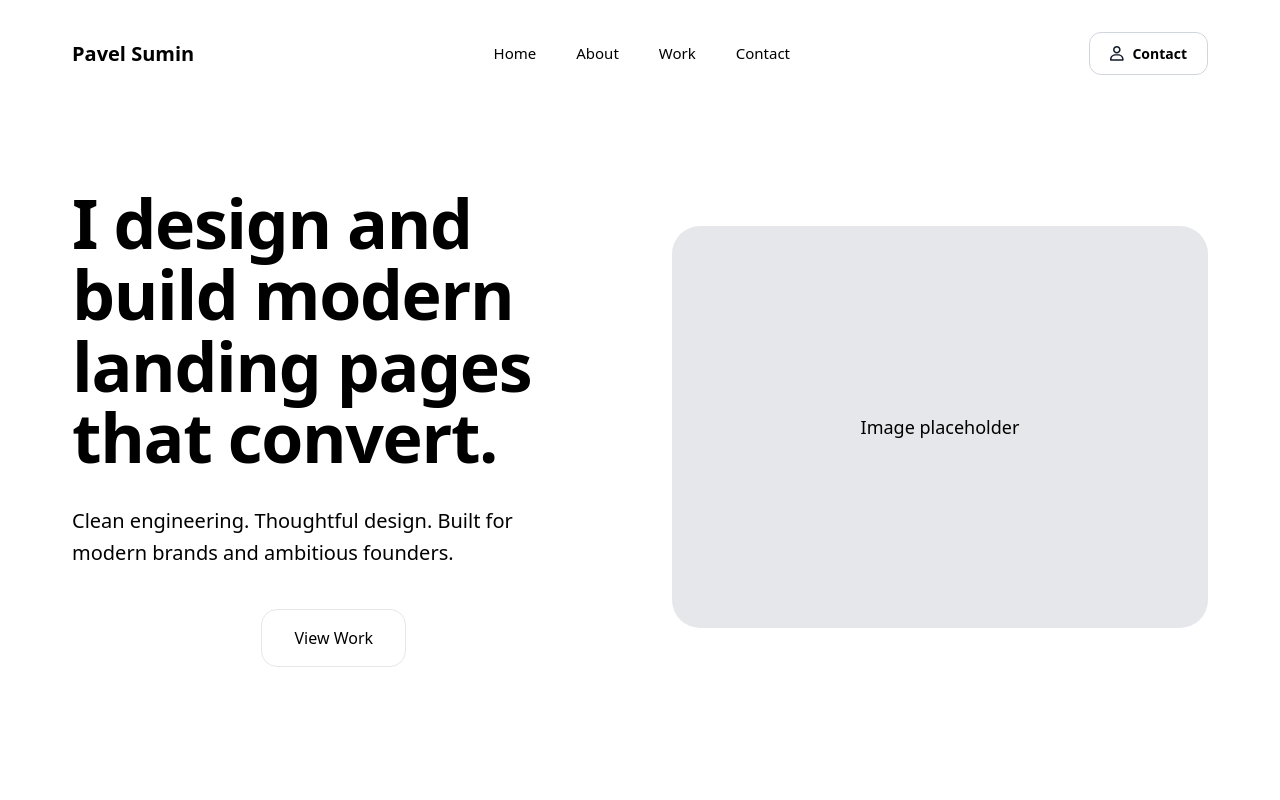
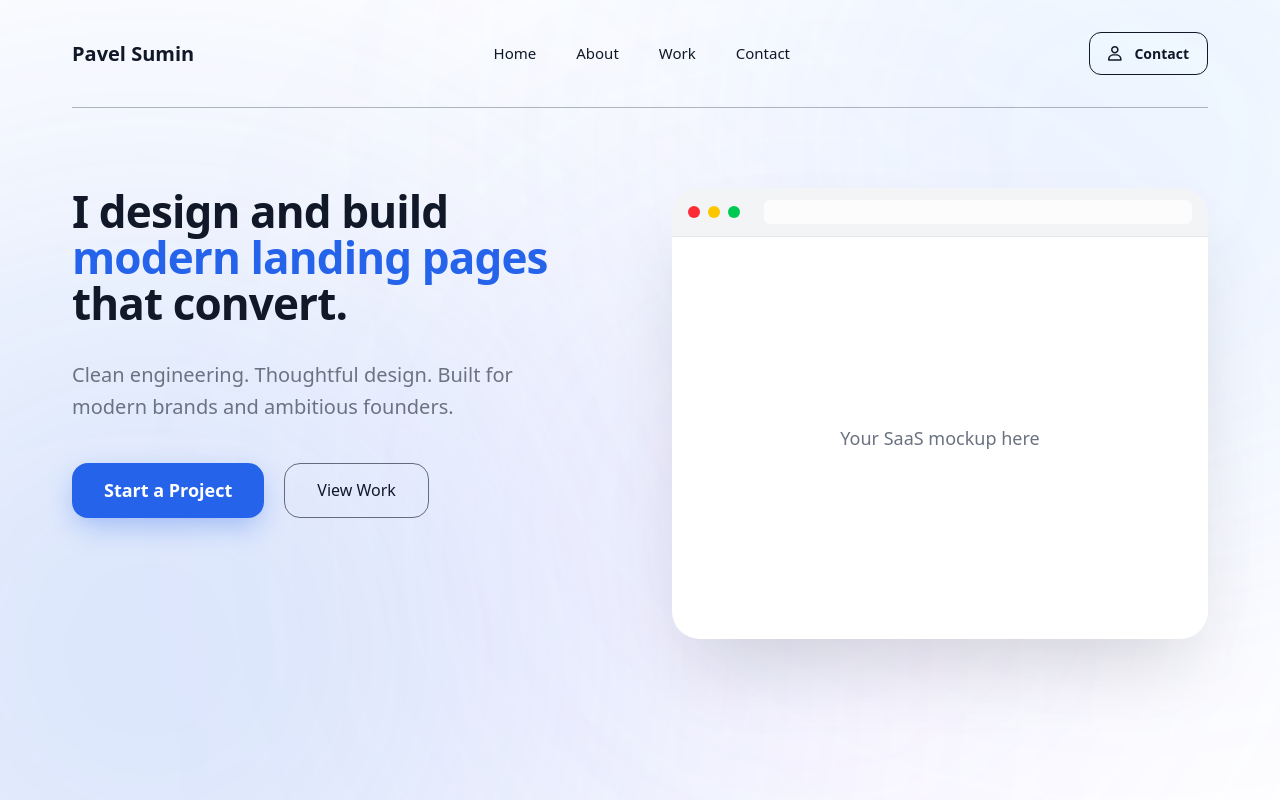
Before and after one commit to pavsumin/pavelsumin, a Next.js app: page / in a window 1280 px wide. Built offline with nearby package versions, Linux system fonts and the light colour scheme.

Commit message:
Universe Background added; The base for the floatingWindow added.

```diff
--- a/app/globals.css
+++ b/app/globals.css
@@ -1,3 +1,4 @@
+@config "../tailwind.config.ts";
 @import 'tailwindcss';
 
 html {
--- a/app/page.tsx
+++ b/app/page.tsx
@@ -1,22 +1,22 @@
+import FloatingWindow from '@/components/FloatingWindow'
 import Image from 'next/image'
 import profilePic from '../public/icons/user.svg'
 
 export default function Home() {
 	return (
 		<main className='relative min-h-screen bg-background overflow-hidden'>
-			{/* ===== Background Layers ===== */}
-			<div className='absolute inset-0 -z-20 bg-background' />
+			{/* ===== Universe Background ===== */}
+			<div className='absolute inset-0 -z-30 bg-background' />
 
-			{/* bottom-left glow */}
-			<div className='absolute -z-10 bottom-[-200px] left-[-200px] w-[700px] h-[700px] bg-accent/20 rounded-full blur-[180px]' />
-
-			{/* top-right glow */}
-			<div className='absolute -z-10 top-[-150px] right-[-150px] w-[600px] h-[600px] bg-accent/15 rounded-full blur-[160px]' />
-
+			<div className='absolute inset-0 -z-20'>
+				<div className='absolute w-[900px] h-[900px] -bottom-[300px] -left-[300px] bg-accent/20 rounded-full blur-[220px]' />
+				<div className='absolute w-[700px] h-[700px] -top-[200px] -right-[200px] bg-blue-400/15 rounded-full blur-[200px]' />
+				<div className='absolute w-[600px] h-[600px] top-[30%] left-[40%] bg-purple-400/10 rounded-full blur-[180px]' />
+			</div>
 			{/* ===== Container ===== */}
 			<div className='max-w-[1200px] mx-auto px-8'>
 				{/* ===== Navbar ===== */}
-				<nav className='flex items-center justify-between py-8'>
+				<nav className='flex items-center justify-between py-8 border-b-[0.5px] border-muted/50'>
 					<div className='text-[20px] font-semibold text-primary'>
 						Pavel Sumin
 					</div>
@@ -24,41 +24,41 @@ export default function Home() {
 					<div className='hidden md:flex items-center gap-10 text-[15px]'>
 						<a
 							href='#'
-							className='text-primary hover:text-primaryHover transition cursor-pointer'
+							className='hover:scale-104 hover:text-accent transition-all duration-300 cursor-pointer'
 						>
 							Home
 						</a>
 						<a
 							href='#'
-							className='hover:text-primaryHover transition cursor-pointer'
+							className='hover:scale-104 hover:text-accent transition-all duration-300 cursor-pointer'
 						>
 							About
 						</a>
 						<a
 							href='#'
-							className='hover:text-primaryHover transition cursor-pointer'
+							className='hover:scale-104 hover:text-accent transition-all duration-300 cursor-pointer'
 						>
 							Work
 						</a>
 						<a
 							href='#'
-							className='hover:text-primaryHover transition cursor-pointer'
+							className='hover:scale-104 hover:text-accent transition-all duration-300 cursor-pointer'
 						>
 							Contact
 						</a>
 					</div>
 
-					<button className='flex items-center gap-2 px-5 py-2.5 border border-gray-300 rounded-xl text-[14px] hover:bg-gray-300 transition cursor-pointer font-semibold'>
+					<button className='flex items-center gap-3 px-4.5 py-2.5 border border-primary rounded-xl text-[14px] hover:px-5 transition-all duration-300 cursor-pointer font-semibold'>
 						<Image className='w-3.5' src={profilePic} alt='user' />
 						Contact
 					</button>
 				</nav>
 
 				{/* ===== Hero ===== */}
-				<section className='grid md:grid-cols-2 items-center gap-16 pt-20 pb-32'>
+				<section className='grid md:grid-cols-2 gap-16 pt-20 pb-32'>
 					{/* LEFT */}
 					<div>
-						<h1 className='text-[44px] md:text-[68px] leading-[1.05] tracking-[-0.02em] font-semibold text-primary'>
+						<h1 className='text-[64px] md:text-[44px] leading-[1.05] tracking-[-0.02em] font-semibold text-primary'>
 							I design and build{' '}
 							<span className='text-accent'>modern landing pages</span> that
 							convert.
@@ -70,11 +70,11 @@ export default function Home() {
 						</p>
 
 						<div className='mt-10 flex gap-5'>
-							<button className='px-8 py-4 bg-accent text-white rounded-2xl text-[16px] font-medium shadow-button hover:brightness-110 transition-all'>
+							<button className='px-8 py-3.5 bg-accent text-white rounded-2xl text-[18px] font-bold shadow-button hover:brightness-110 duration-300 hover:scale-102 transition-all cursor-pointer'>
 								Start a Project
 							</button>
 
-							<button className='px-8 py-4 bg-white border border-gray-200 rounded-2xl text-[16px] font-medium hover:bg-gray-100 transition'>
+							<button className='px-8 py-3.5 border-[1.5px] border-primary/60 rounded-2xl text-[16px] font-medium hover:px-10 transition-all duration-300 cursor-pointer'>
 								View Work
 							</button>
 						</div>
@@ -82,16 +82,7 @@ export default function Home() {
 
 					{/* RIGHT */}
 					<div className='relative'>
-						{/* image container */}
-						<div className='relative rounded-[28px] overflow-hidden shadow-hero'>
-							{/* placeholder image */}
-							<div className='aspect-[4/3] bg-gray-200 flex items-center justify-center text-muted text-lg'>
-								Image placeholder
-							</div>
-
-							{/* LEFT FADE OVERLAY */}
-							<div className='absolute inset-0 bg-gradient-to-r from-background via-background/70 to-transparent' />
-						</div>
+						<FloatingWindow />
 					</div>
 				</section>
 			</div>
--- /dev/null
+++ b/components/FloatingWindow.tsx
@@ -0,0 +1,64 @@
+'use client'
+
+import { useEffect, useRef, useState } from 'react'
+
+export default function FloatingWindow() {
+	const ref = useRef<HTMLDivElement>(null)
+	const [rotation, setRotation] = useState({ x: 0, y: 0 })
+	const [lightPos, setLightPos] = useState({ x: 50, y: 50 })
+
+	useEffect(() => {
+		const handleMove = (e: MouseEvent) => {
+			if (!ref.current) return
+
+			const rect = ref.current.getBoundingClientRect()
+			const centerX = rect.left + rect.width / 2
+			const centerY = rect.top + rect.height / 2
+
+			const rotateY = ((e.clientX - centerX) / rect.width) * 10
+			const rotateX = ((centerY - e.clientY) / rect.height) * 10
+
+			setRotation({ x: rotateX, y: rotateY })
+
+			const lightX = ((e.clientX - rect.left) / rect.width) * 100
+			const lightY = ((e.clientY - rect.top) / rect.height) * 100
+
+			setLightPos({ x: lightX, y: lightY })
+		}
+
+		window.addEventListener('mousemove', handleMove)
+		return () => window.removeEventListener('mousemove', handleMove)
+	}, [])
+
+	return (
+		<div
+			ref={ref}
+			className='relative rounded-[28px] shadow-hero overflow-hidden transition-transform duration-200 ease-out'
+			style={{
+				transform:
+					'perspective(1200px) rotateX(${rotation.x}deg) rotateY(${rotation.y}deg)',
+			}}
+		>
+			{/* Chrome Top Bar */}
+			<div className='flex items-center gap-2 px-4 py-3 bg-gray-100 border-b border-gray-200'>
+				<div className='w-3 h-3 bg-red-500 rounded-full' />
+				<div className='w-3 h-3 bg-yellow-400 rounded-full' />
+				<div className='w-3 h-3 bg-green-500 rounded-full' />
+				<div className='ml-4 flex-1 bg-white/70 backdrop-blur-sm rounded-md h-6' />
+			</div>
+
+			{/* Content Area */}
+			<div className='relative bg-white aspect-[4/3] flex items-center justify-center text-muted text-lg'>
+				Your SaaS mockup here
+				{/* Light Follow Effect */}
+				<div
+					className='pointer-events-none absolute inset-0'
+					style={{
+						background:
+							'radial-gradient(circle at ${lightPos.x}% ${lightPos.y}%, rgba(37,99,235,0.25), transparent 60%)',
+					}}
+				/>
+			</div>
+		</div>
+	)
+}
--- a/tailwind.config.js
+++ b/tailwind.config.ts
@@ -8,9 +8,8 @@ export default {
 	theme: {
 		extend: {
 			colors: {
-				background: '#F8FAFC',
+				back: '#F8FAFC',
 				primary: '#111827',
-				primaryHover: '#24314F',
 				muted: '#6B7280',
 				accent: '#2563EB',
 			},
--- a/tsconfig.json
+++ b/tsconfig.json
@@ -29,7 +29,7 @@
 		".next/types/**/*.ts",
 		".next/dev/types/**/*.ts",
 		"**/*.mts",
-		"tailwind.config.js"
+		"tailwind.config.ts"
 	],
 	"exclude": ["node_modules"]
 }
```
Also changed, not shown: public/image/me.png (added).
